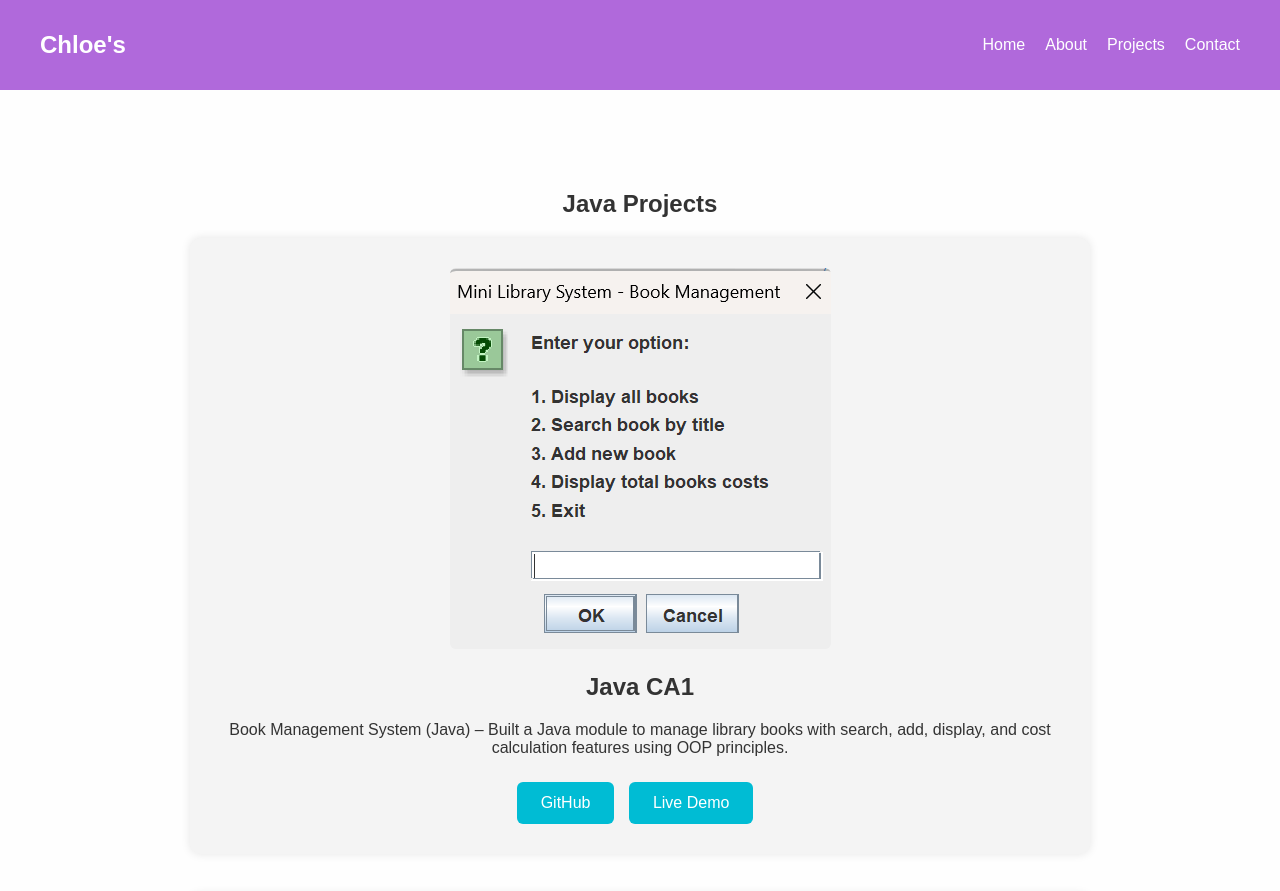
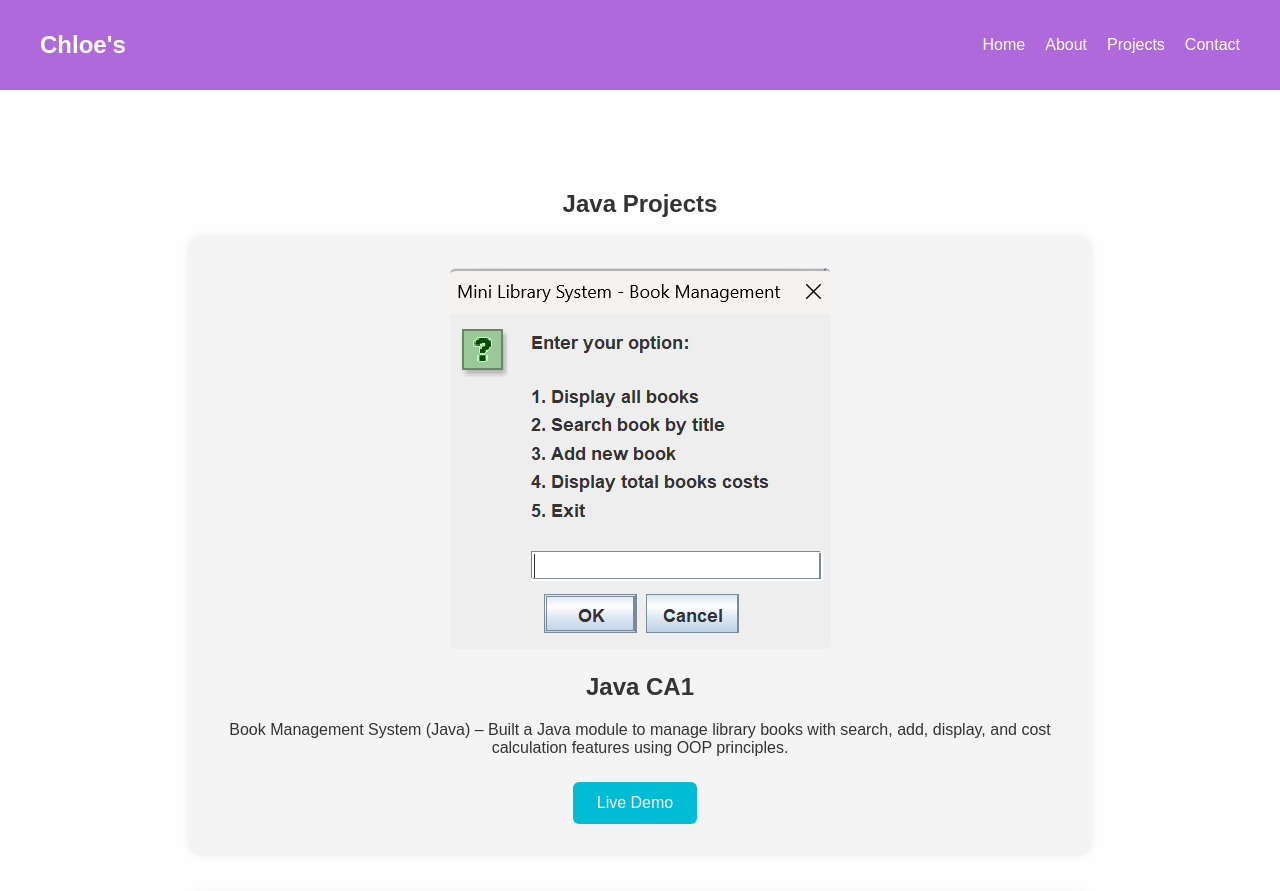
Before and after one commit to CPNGT/Portfolio, a website: page projects.html in a window 1280 px wide. Shown: the top 891 px of the page. Drawn offline with Linux system fonts and the light colour scheme.

Commit message:
Update projects.html

```diff
--- a/projects.html
+++ b/projects.html
@@ -26,7 +26,7 @@
         <img src="images/Java CA1.png" alt="Java CA1 Screenshot">
         <h2>Java CA1</h2>
         <p>Book Management System (Java) – Built a Java module to manage library books with search, add, display, and cost calculation features using OOP principles.</p>
-        <a href="https://github.com/yourusername/project1" class="btn" target="_blank">GitHub</a>
+<!--         <a href="https://github.com/yourusername/project1" class="btn" target="_blank">GitHub</a> -->
         <a href="https://yourliveproject.com" class="btn" target="_blank">Live Demo</a>
       </div>
       <div class="project-card">
```
